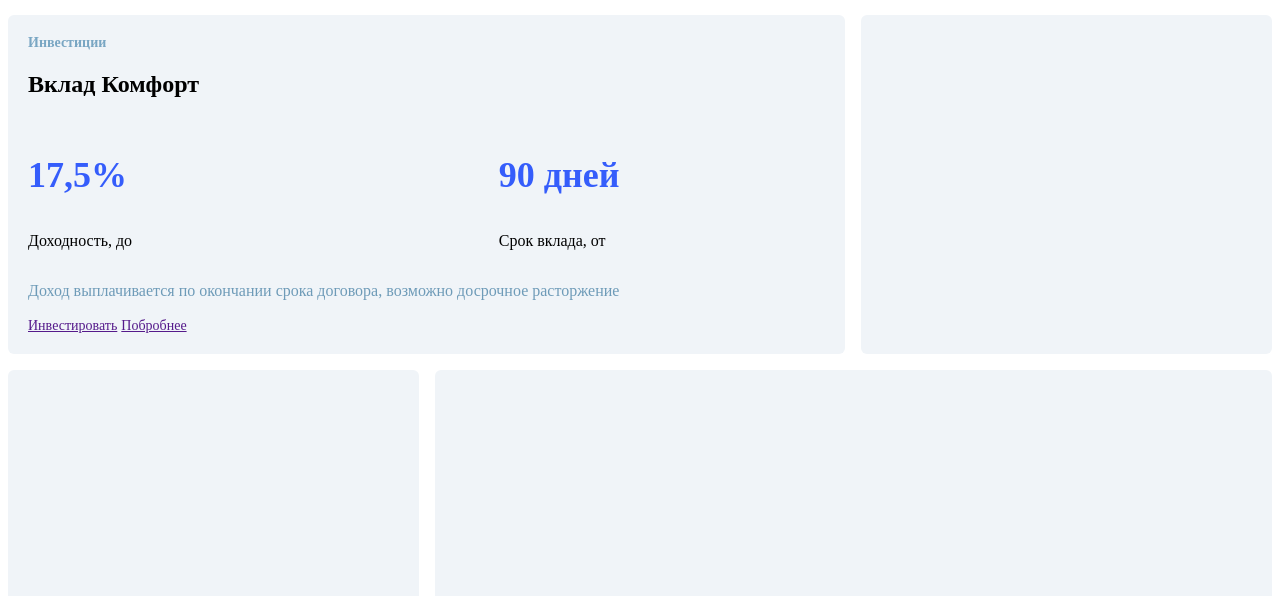
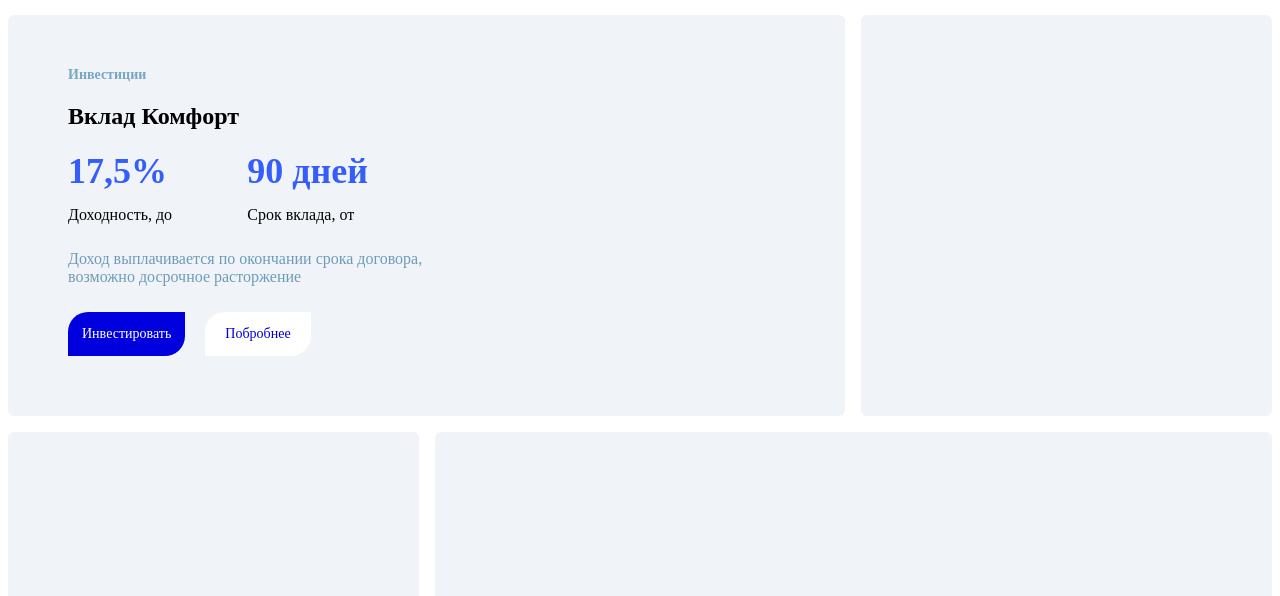
Before and after one commit to AlexPoltorapavlov/html_css_week, a plain HTML site: page index.html in a window 1280 px wide. Shown: the part 646-1242 px from the top of the page. Drawn offline with Linux system fonts and the light colour scheme.

Commit message:
Fixed: corrected text content in long block of recomendstions

```diff
--- a/index.html
+++ b/index.html
@@ -53,9 +53,9 @@
 				<h1 class="hot-news-content__h1">Инвестируйте с повышенной доходностью до <span class="hot-news__important-span">19%</span> годовых</h1>
 				<p class="hot-news-content__description">100% обеспеченность активами, прибыль каждые 3 месяца!</p>
 				<div class="hot-news-buttons">
-					<div class="hot-news-buttons__buttons">
-						<a href="#" class="hot-news-button invest-button">Инвестировать</a>
-						<a href="#" class="hot-news-button more-about-button">Побробнее</a>
+					<div class="hot-buttons">
+						<a href="#" class="hot-button invest-button">Инвестировать</a>
+						<a href="#" class="hot-button more-about-button">Подробнее</a>
 					</div>
 					<div class="hot-news-buttons__slidebar">
 						<div class="slider-circle"></div>
@@ -83,38 +83,38 @@
 		<div class="head-content__background-color"></div>
 	</div>
 	<main>
-		<section class="recomend">
+		<section class="recommend">
 				<h1>Рекомендуемые продукты</h1>
-				<article class="recomend-content">
-					<div class="recomended-block recomend-long-block recomend-long-block-1">
+				<article class="recommend-content">
+					<div class="recommended-block recommend-long-block recommend-long-block-1">
 						<div class="long-block-content long-block-content-1">
 							<h3>Инвестиции</h3>
 							<h2>Вклад Комфорт</h2>
 							<div class="long-block-content__info">
-								<div>
+								<div class="digital-info__block">
 									<p class="digital-info__important-info">17,5%</p>
-									<p>Доходность, до</p>
+									<p class="digital-info__desc">Доходность, до</p>
 								</div>
-								<div>
+								<div class="digital-info__block">
 									<p class="digital-info__important-info">90 дней</p>
-									<p>Срок вклада, от</p>
+									<p class="digital-info__desc">Срок вклада, от</p>
 								</div>
 							</div>
-							<p class="recomend-content__desc">Доход выплачивается по окончании срока договора, возможно досрочное расторжение</p>
-							<div>
-								<a href="">Инвестировать</a>
-								<a href="">Побробнее</a>
+							<p class="recommend-content__desc">Доход выплачивается по окончании срока договора, возможно досрочное расторжение</p>
+							<div class="hot-buttons recommend-buttons">
+								<a href="" class="hot-button invest-button recommend-button">Инвестировать</a>
+								<a href="" class="hot-button more-about-button recommend-button">Побробнее</a>
 							</div>
 						</div>
-						<div class="recomend-content__img">
+						<div class="recommend-content__img">
 <!--
 								<img src="sources/grandparents.png" alt="">
 -->
 						</div>
 					</div>
-					<div class="recomended-block recomend-short-block"></div>
-					<div class="recomended-block recomend-long-block recomend-long-block-2"></div>
-					<div class="recomended-block recomend-short-block"></div>
+					<div class="recommended-block recommend-short-block"></div>
+					<div class="recommended-block recommend-long-block recommend-long-block-2"></div>
+					<div class="recommended-block recommend-short-block"></div>
 				</article>
 		</section>
 	</main>
--- a/style.css
+++ b/style.css
@@ -235,7 +235,7 @@ header {
 	justify-content: flex-start
 }
 
-.hot-news-buttons__buttons {
+.hot-buttons {
 	display: flex;
 	justify-content: space-between;
 	padding: auto 0;
@@ -248,11 +248,11 @@ header {
 	width: 50%;
 }
 
-.hot-news-button {
+.hot-button {
 	background: #0000DE;
 	border-radius: 20px 0px;
 	width: 100%;
-	padding: 14px 0px;
+	padding: 14px 14px;
 	margin-right: 20px;
 	border: none;
 	text-align: center;
@@ -261,13 +261,14 @@ header {
 	text-decoration: none;
 }
 
-.hot-news-button.invest-button {
+.invest-button {
 	color: #FFFFFF;
 }
 
-.hot-news-button.more-about-button {
+.more-about-button {
 	color: #0000DE;
 	background-color: #FFFFFF;
+	padding: 14px 20px;
 }
 
 .hot-news-buttons__slidebar {
@@ -367,7 +368,7 @@ header {
 	height: 365px;
 }
 
-/* recomend */
+/* recommend */
 
 main {
 	display: flex;
@@ -377,43 +378,41 @@ main {
 	max-width: 1275px;
 }
 
-.recomend h1 {
+.recommend h1 {
 	font-size: 34px;
 	font-weight: lighter;
 
 	margin-bottom: 30px;
 }
 
-.recomend-content {
+.recommend-content {
 	display: grid;
 	grid-template-columns: 1fr 1fr 1fr;
 	grid-template-rows: 1fr 1fr;
 	grid-gap: 16px;
 }
 
-.recomend-content h3 {
+.recommend-content h3 {
 	margin: 0;
 	font-size: 14px;
 	color: #79A6C3;
 }
 
-.recomend-content h2 {
+.recommend-content h2 {
 	font-size: 24px;
 	font-weight: bold;
 }
 
-.recomended-block {
+.recommended-block {
 	background-color: #F0F4F8;
 	border-radius: 6px;
 
 	display: flex;
 	flex-direction: row;
 	justify-content: space-between;
-	padding: 40px;
-	padding-top: 32px;
 }
 
-.recomend-long-block-1 {
+.recommend-long-block-1 {
   grid-column: 1 / span 2;
 	grid-row: 1 / span 1;
   padding: 20px;
@@ -423,19 +422,27 @@ main {
 	justify-content: space-between;
 }
 
-.long-block-content-1 {
+.long-block-content {
 	display: flex;
 	flex-direction: column;
+	flex: 1;
+
+	padding: 40px;
+	padding-top: 32px;
 }
 
-.recomend-long-block-2 {
+.recommend-content__img {
+	flex: 1;
+}
+
+.recommend-long-block-2 {
 	grid-column: 2 / span 2;
 	grid-row: 2 / span 1;
 
   padding: 20px;
 }
 
-.recomend-short-block {
+.recommend-short-block {
 	grid-column: span 1;
 	grid-row: span 1;
 
@@ -452,10 +459,26 @@ main {
 	color: #355DFB;
 	font-size: 36px;
 	font-weight: bold;
+	padding-bottom: 14px;
+	margin: 0;
 }
 
-.recomend-content__desc {
+.recommend-content__desc {
 	font-size: 16px;
 	font-weight: lighter;
 	color: #6E9BB8;
+	margin: 26px 0;
 }
+
+
+.recommend-buttons a {
+	font-size: 14px;
+}
+
+.digital-info__desc {
+	margin: 0;
+}
+
+.digital-info__block {
+	flex: 1;
+}
```
